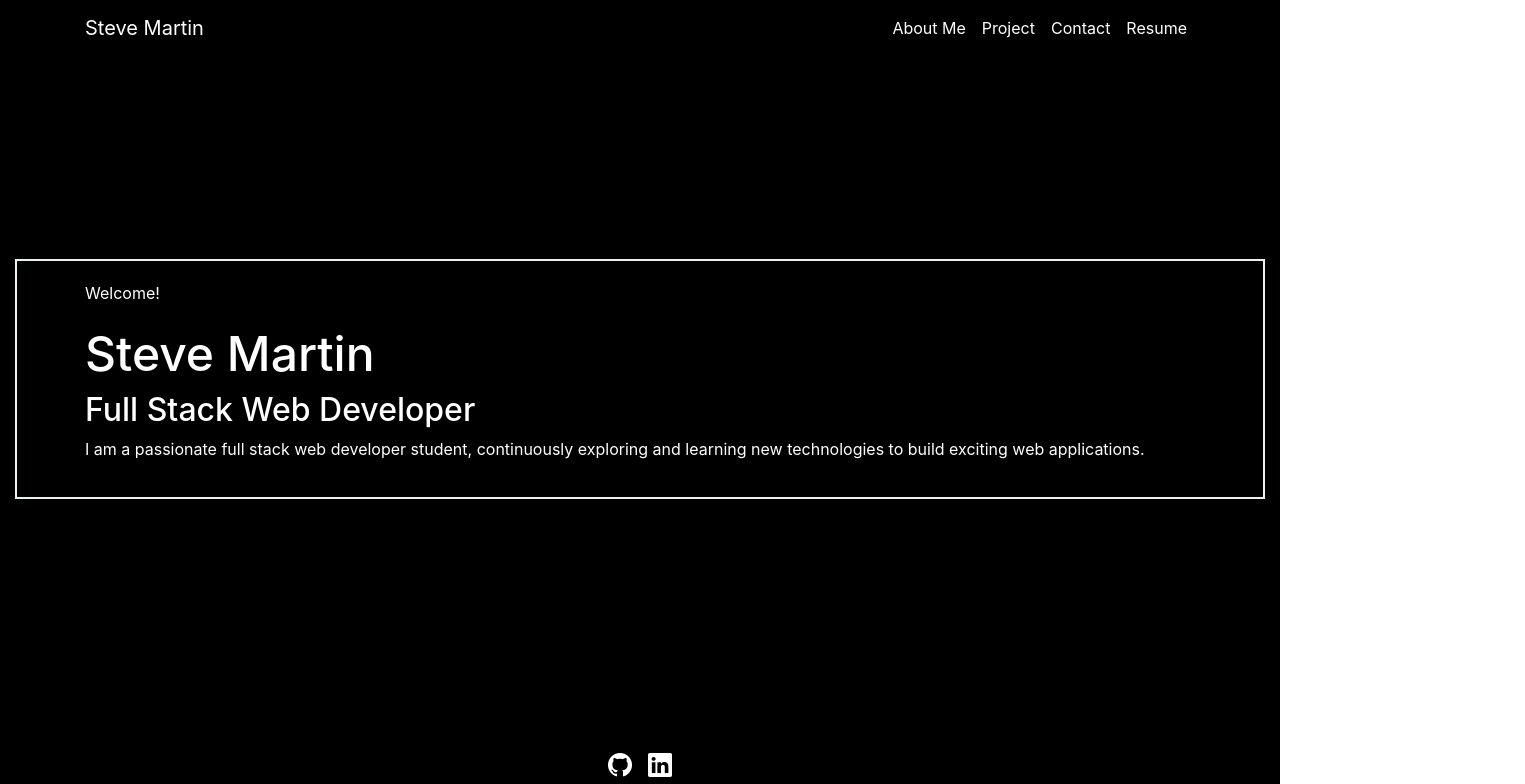
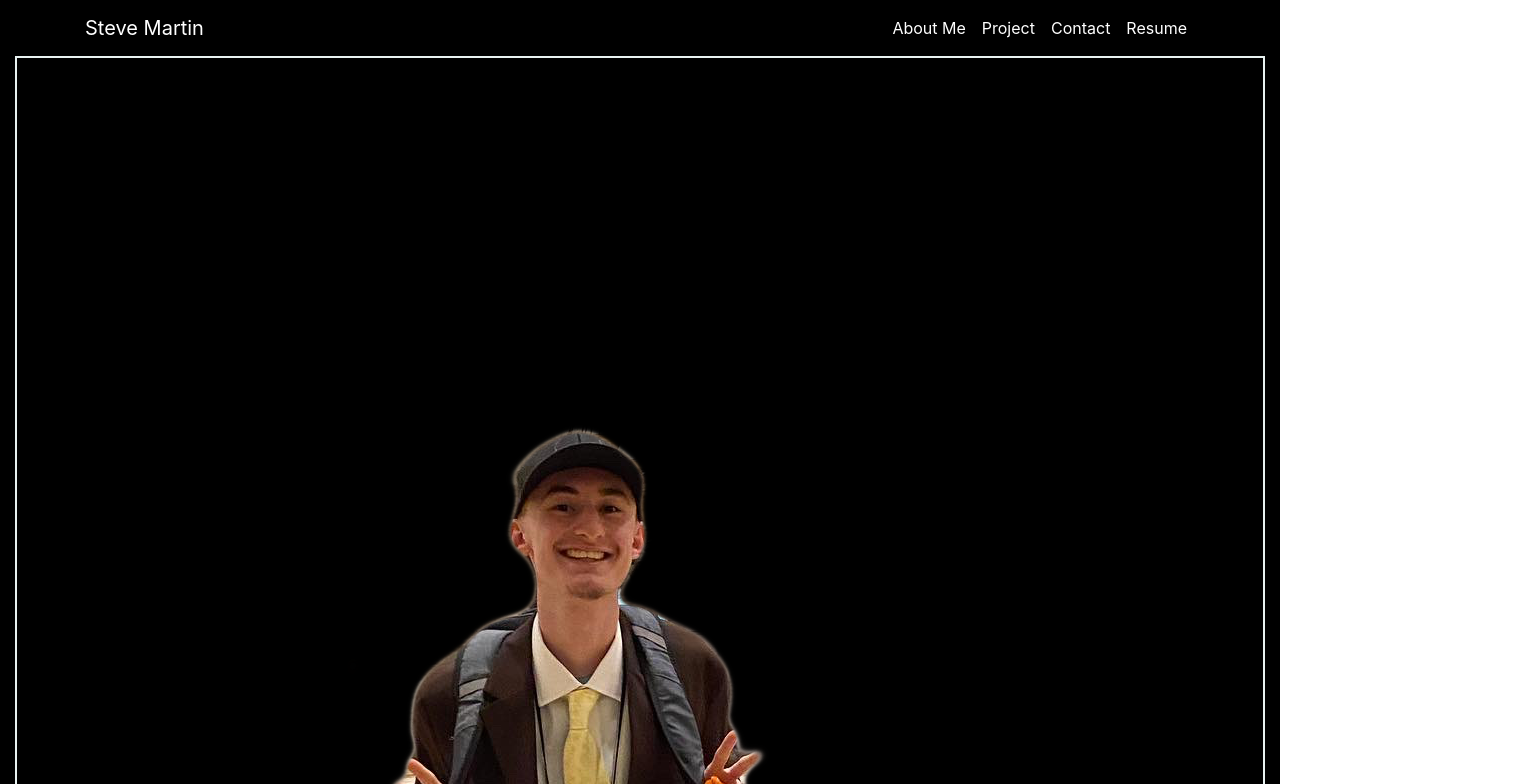
Before and after one commit to Woody461/stevesportfolio, a React (Create React App) app: page / in a window 1280 px wide. Shown: the top 784 px of the page, 1525 px wide, since content can reach past the window. Built offline with nearby package versions, Linux system fonts and the light colour scheme.

Commit message:
added contact page

```diff
--- a/src/components/About-Me.js
+++ b/src/components/About-Me.js
@@ -1,5 +1,7 @@
 import React from 'react';
 import { Container } from 'react-bootstrap';
+import yeeImage from './yee.png';
+
 
 const AboutMe = () => {
 	const styles = {
@@ -25,6 +27,11 @@ const AboutMe = () => {
 	return (
 		<section style={styles.section}>
 			<Container>
+            <img
+          src={yeeImage} // Use the imported variable to reference the image
+          alt="Profile"
+          style={styles.image}
+        />
 				<p>Welcome!</p>
 				<h2 style={styles.heading} className='fw-bold'>
 					Steve Martin
```
Also changed, not shown: src/components/yee.png (added).
